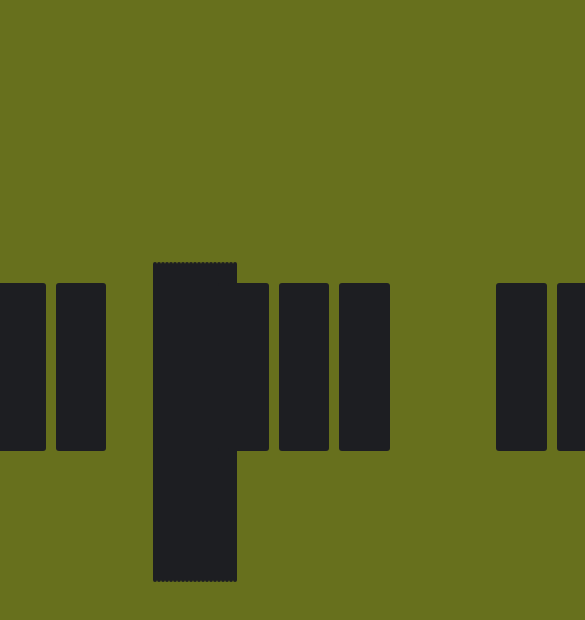
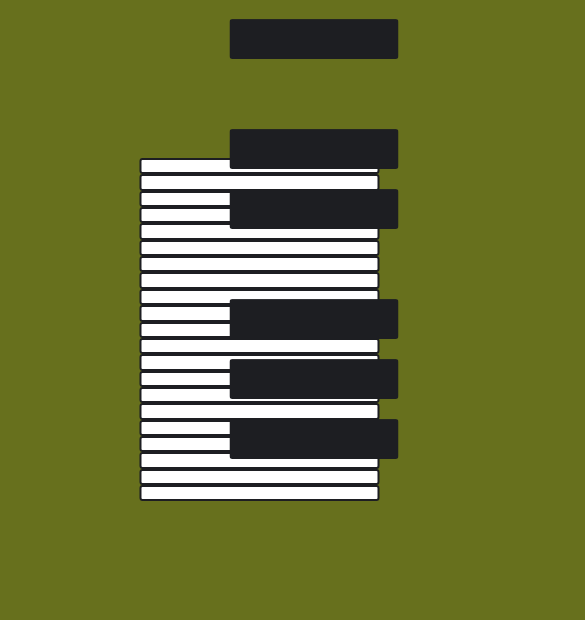
Before and after one commit to minisch025/ChatUser, a plain HTML site: page 3.Piano/index.html in a window 390 px wide. Shown: the top 620 px of the page, 585 px wide, since content can reach past the window. Drawn offline with Linux system fonts and the light colour scheme.

Commit message:
Gestion du responsive sur la plupart des pièces...

```diff
--- a/3.Piano/index.html
+++ b/3.Piano/index.html
@@ -10,112 +10,126 @@
             padding: 0;
             margin: 0;
             box-sizing: border-box;
+            border: solid transparent 1px;
         }
         body{
             background: #67701d;
+            height: 100vh;
+            overflow: hidden;
+        }
+        .content span:hover{
+            opacity: 75%;
+            cursor: pointer;
+        }
+        .content{
+            position: relative;
             display: flex;
             align-items: center;
             justify-content: center;
-            height: 100vh;
-            margin: 0 20vh;
+            height: 40vh;
+            width: 90%;
+            top: 10em;
+            left: 10vh;
+            /* margin: 0 20vh; */
         }
         .touch{
-            width: 100vh;
-            height: 38vh;
+            width: 5em;
+            height: 15em;
             background-color: #fff;
             border: solid 2px #1d1e22;
             border-radius: 3px;
         }
+        .dieses{
+            display: flex;
+            position: relative;
+            justify-content: center;
+            align-items: center;
+            left: -38em;
+            top: -3.4em;
+        }
+        .diese-touchs{
+            position: absolute;
+            display: flex;
+        }
         .diese{
-            margin-right: 10px;
-            width: 6vh;
+            margin: 0 10px;
+            width: 2.5em;
             height: 20vh;
             background-color: #1d1e22;
             border-radius: 3px;
-            z-index: 9999;
+            z-index: 1;
         }
-        .diese-group2{
-            /* border: solid red 1px; */
-            position: absolute;
+        .diese-group{
             display: flex;
-            flex-direction: row;
-            margin-left: 12vh;
-            transform: translateY(-55px);
+            margin-right: 3em;
         }
-        .touch2{
-            display: flex;
-            margin-right: 45vh;
-        }
-        .diese-group3{
-            /* border: solid red 1px; */
-            position: absolute;
-            display: flex;
-            flex-direction: row;
-            margin-left: 64vh;
-            transform: translateY(-55px);
-        }
-        .touch3{
-            display: flex;
-            margin-right: 37vh;
+        .diese-group:last-child{
+            margin: 0;
         }
 
+        @media (max-width:480px) {
+            .content{
+                transform: rotate(90deg);
+            }
+        }
     </style>
 </head>
 <body>
+    <div class="content">
         <!-- J'sais pas vraiment si c'est necessaire un contener ici -->
-    <div class="touch"></div>
-    <div class="touch"></div>
-    <div class="touch"></div>
-    <div class="touch"></div>
-    <div class="touch"></div>
-    <div class="touch"></div>
-    <div class="touch"></div>
-    <div class="touch"></div>
-    <div class="touch"></div>
-    <div class="touch"></div>
-    <div class="touch"></div>
-    <div class="touch"></div>
-    <div class="touch"></div>
-    <div class="touch"></div>
-    <div class="touch"></div>
-    <div class="touch"></div>
-    <div class="touch"></div>
-    <div class="touch"></div>
-    <div class="touch"></div>
-    <div class="touch"></div>
-    <div class="touch"></div>
+        <span class="touch"></span>
+        <span class="touch"></span>
+        <span class="touch"></span>
+        <span class="touch"></span>
+        <span class="touch"></span>
+        <span class="touch"></span>
+        <span class="touch"></span>
+        <span class="touch"></span>
+        <span class="touch"></span>
+        <span class="touch"></span>
+        <span class="touch"></span>
+        <span class="touch"></span>
+        <span class="touch"></span>
+        <span class="touch"></span>
+        <span class="touch"></span>
+        <span class="touch"></span>
+        <span class="touch"></span>
+        <span class="touch"></span>
+        <span class="touch"></span>
+        <span class="touch"></span>
+        <span class="touch"></span>
         <!-- ...bref je continue -->
 
-    <div class="diese-group2">
-        <div class="touch2">
-            <div class="touch-diese2 diese"></div>
-            <div class="touch-diese2 diese"></div>
+        <div class="dieses">
+            <div class="diese-touchs">
+                <div class="diese-group">
+                    <span class="diese"></span>
+                    <span class="diese"></span>
                 </div>
-        <div class="touch2">
-            <div class="touch-diese2 diese"></div>
-            <div class="touch-diese2 diese"></div>
+                <div class="diese-group">
+                    <span class="diese"></span>
+                    <span class="diese"></span>
+                    <span class="diese"></span>
                 </div>
-        <div class="touch2">
-            <div class="touch-diese2 diese"></div>
-            <div class="touch-diese2 diese"></div>
+                <div class="diese-group">
+                    <span class="diese"></span>
+                    <span class="diese"></span>
+                </div>
+                <div class="diese-group">
+                    <span class="diese"></span>
+                    <span class="diese"></span>
+                    <span class="diese"></span>
+                </div>
+                <div class="diese-group">
+                    <span class="diese"></span>
+                    <span class="diese"></span>
+                </div>
+                <div class="diese-group">
+                    <span class="diese"></span>
+                    <span class="diese"></span>
+                    <span class="diese"></span>
                 </div>
             </div>
-
-    <div class="diese-group3">
-        <div class="touch3">
-            <div class="touch-diese3 diese"></div>
-            <div class="touch-diese3 diese"></div>
-            <div class="touch-diese3 diese"></div>
-        </div>
-        <div class="touch3">
-            <div class="touch-diese3 diese"></div>
-            <div class="touch-diese3 diese"></div>
-            <div class="touch-diese3 diese"></div>
-        </div>
-        <div class="touch3">
-            <div class="touch-diese3 diese"></div>
-            <div class="touch-diese3 diese"></div>
-            <div class="touch-diese3 diese"></div>
         </div>
     </div>
 </body>
--- a/5.Page-Vente/style.css
+++ b/5.Page-Vente/style.css
@@ -14,6 +14,11 @@ button{
     transition: 0.5s;
     cursor: pointer;
 }
+.content{
+    display: flex;
+    flex-direction: row;
+    height: 100vh;
+}
 .content nav{
     position: fixed;
     width: 100%;
@@ -24,7 +29,7 @@ button{
     flex-direction: column;
     background: #0f0f0f;
     color: #fff;
-    z-index: 0;
+    z-index: 999;
 }
 nav ul{
     display: flex;
@@ -49,12 +54,14 @@ nav ul li a.active{
 nav ul li a:hover{
     color: #f7673b;
 }
+
 .container{
     display: flex;
     justify-content: center;
     align-items: center;
     flex-direction: column;
-    transform: translateY(50px);
+    position: relative;
+    margin-top: -14vh;
     transition: 0.5s;
 }
 .container h2{
@@ -87,12 +94,11 @@ nav ul li a:hover{
     color: #13b913;
 }
 .container .article .describ-artcle button{
-    border: none;
-    border-radius: 4vh;
+    border: 1px solid #ccc;
+    border-radius: 1vh;
     font-size: 15px;
     padding: 12px;
     margin: 2vh;
-    transform: translateX(130%);
 }
 
 .ending{
@@ -100,12 +106,13 @@ nav ul li a:hover{
     justify-content: center;
     align-items: center;
     flex-direction: column;
-    padding: 10px 0;
-    margin-top: 2vh;
-    transform: translateY(66px);
     background: #020349;
     color: #fff;
     font-size: 16px;
+    position: fixed;
+    height: 22vh;
+    width: 100%;
+    bottom: 0;
 }
 .ending button{
     padding: 12px;
@@ -123,10 +130,56 @@ nav ul li a:hover{
 }
 
 @media (max-width: 480px) {
+    .content{
+        overflow: hidden;
+    }
+    .content nav{
+        position: fixed;
+        width: 40%;
+        background: #000;
+        height: 100vh;
+        opacity: 10%;
+    }
+    .content nav:hover{
+        opacity: 100%;
+    }
+    nav ul{
+        display: flex;
+        flex-direction: column;
+        position: relative;
+        top: -24em;
+        transition: 0.5s;
+    }
+    nav ul li{
+        position: relative;
+        left: 2.5em;
+        padding: 14px;
+        margin-left: 10px;
+    }
+    nav ul li a.active{
+        background: #f7673b;
+        padding: 1.4vh 8vh;
+        color: #ececec;
+    }
+    .container{
+        position: relative;
+        top: -8em;
+        left: -9em;
+        margin-top: 0;
+    }
+    .container .article .describ-artcle{
+        padding: 1vh;
+        margin: 5vh;
+        line-height: 20px;
+    }
     .container .article{
         display: flex;
         justify-content: center;
         align-items: center;
         flex-direction: column;
     }
+    .ending{
+        left: 0;
+        z-index: 999;
+    }
 }
```
Also changed, not shown: 2.google-home/google-home.html (+3 -1 lines), 6.Resutat google/page.html (+46 -1 lines), 6.Resutat google/HxA-Google.scale-200.png (added). Lines whose indentation alone changed are shown as unchanged.
